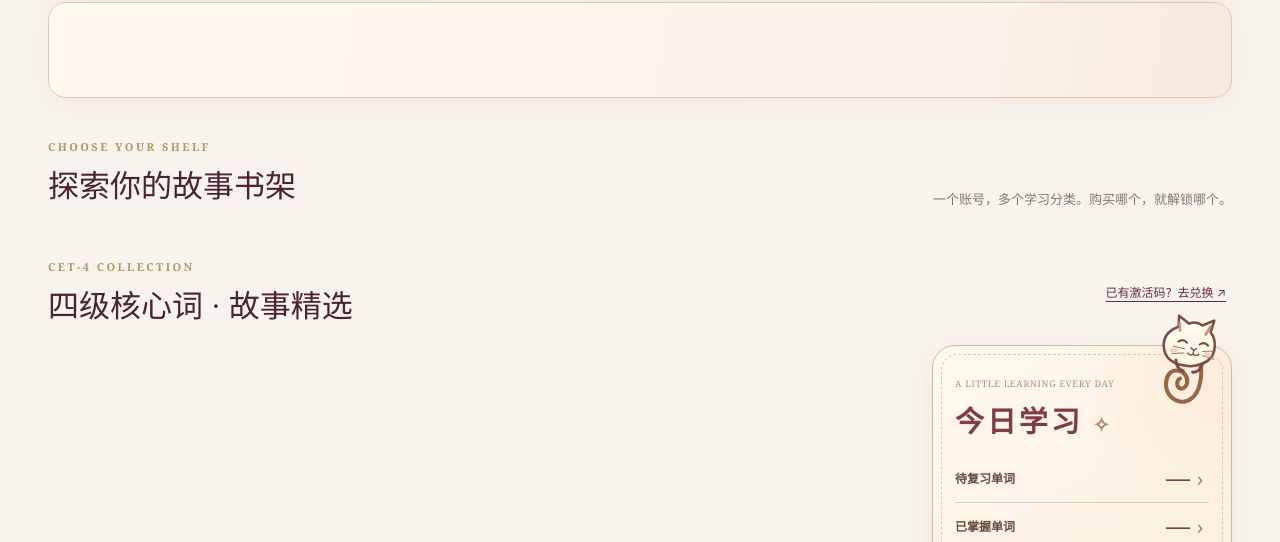
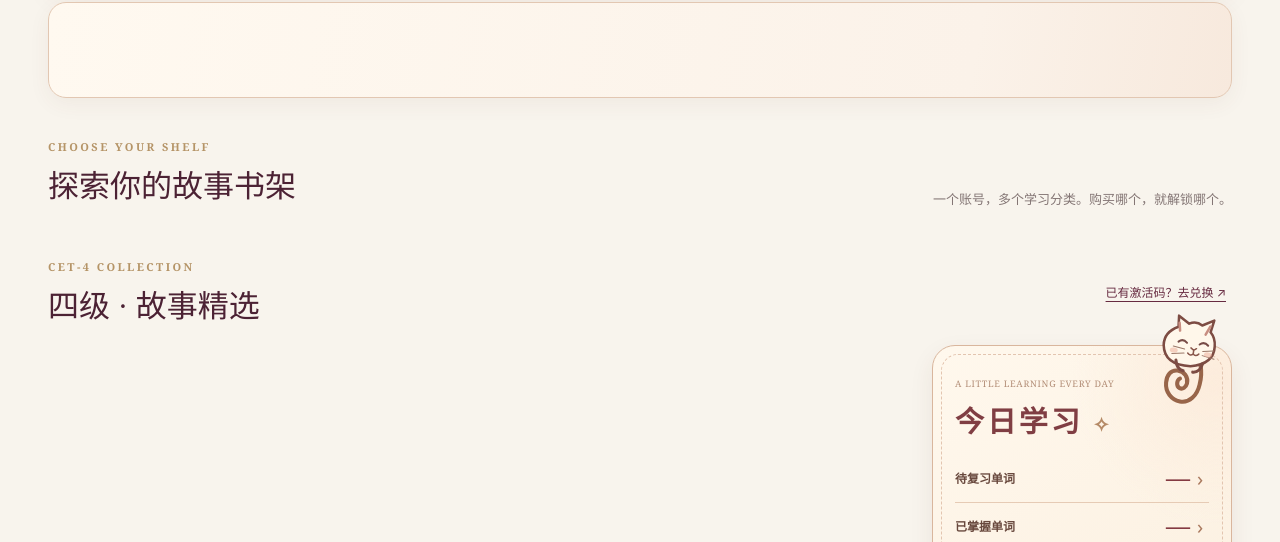
Before and after one commit to kim-1868/miaowu-english-public, a website: page public/index.html in a window 1280 px wide. Shown: the part 558-1100 px from the top of the page. Drawn offline with Linux system fonts and the light colour scheme; no server answers.

Commit message:
fix(home): remove misleading CET-4 core-vocabulary label

```diff
--- a/public/index.html
+++ b/public/index.html
@@ -63,7 +63,7 @@
       </aside>
       <section class="section"><div class="section-heading"><div><span class="eyebrow">CHOOSE YOUR SHELF</span><h2>探索你的故事书架</h2></div><p>一个账号，多个学习分类。购买哪个，就解锁哪个。</p></div>
       <div class="category-row" id="categories"></div>
-      <div class="section-heading shelf-heading"><div><span class="eyebrow" id="selectedCategoryEn">CET-4 COLLECTION</span><h2 id="selectedCategoryTitle">四级核心词 · 故事精选</h2></div><div class="shelf-tabs"><button class="tiny-action" id="openActivation">已有激活码？去兑换 ↗</button></div></div><div class="home-shelf-layout">
+      <div class="section-heading shelf-heading"><div><span class="eyebrow" id="selectedCategoryEn">CET-4 COLLECTION</span><h2 id="selectedCategoryTitle">四级 · 故事精选</h2></div><div class="shelf-tabs"><button class="tiny-action" id="openActivation">已有激活码？去兑换 ↗</button></div></div><div class="home-shelf-layout">
         <div id="bookGrid" class="book-grid"></div>
         <aside class="home-study-card" aria-label="我的今日学习概览">
           <img class="cat-bookmark-clip" src="/cat-bookmark-clip.svg" alt="" aria-hidden="true" width="124" height="190">
```
